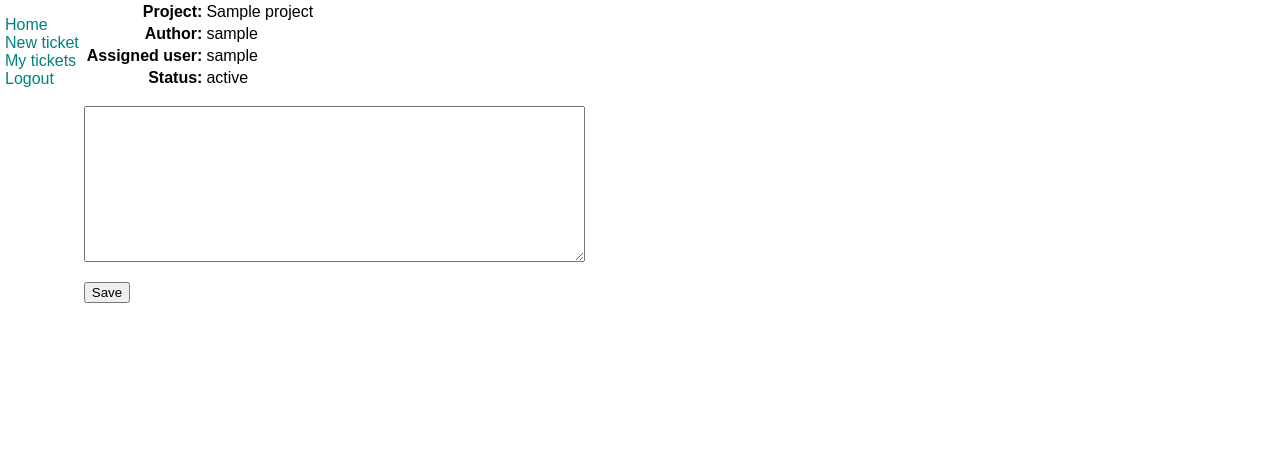
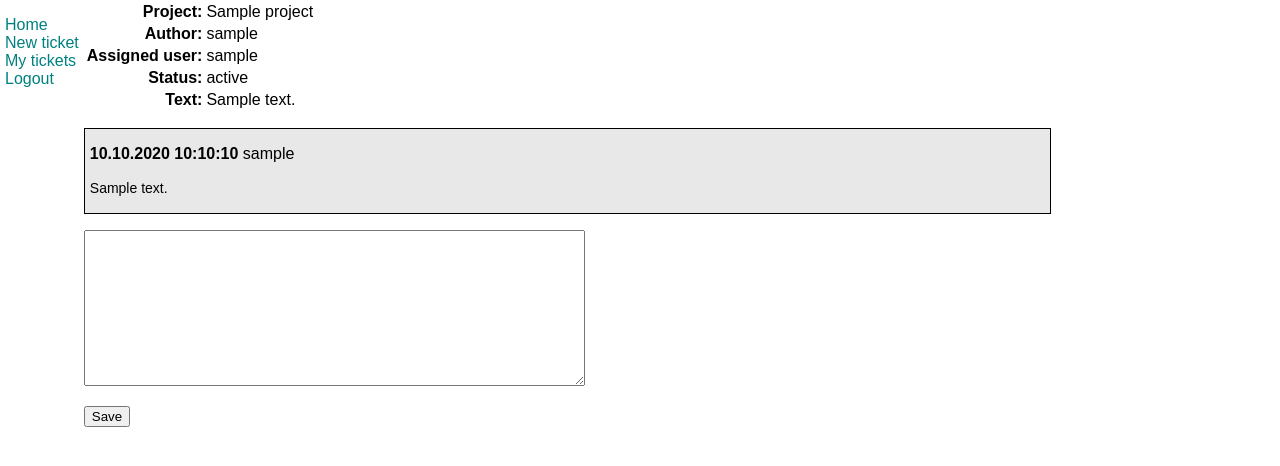
Before and after one commit to disbeliever/issues, a Django app: template tracker/templates/tracker/ticket.html in a window 1280 px wide. Shown: the top 466 px of the page. Run offline with Django 3.2, Linux system fonts and the light colour scheme; the template is opened without the code that fills it: most values are stand-ins (such as "Sample title", 1, 10 or a date in 2020).

Commit message:
Added simple ticket history

```diff
--- a/tracker/static/style.css
+++ b/tracker/static/style.css
@@ -25,8 +25,23 @@ div.menu a:hover { background-color: Bisque; }
 
 div.menu ul
 {
-  list-style-type: none;
   padding-left: 0;
+}
+
+div.ticket_history
+{
+  float: left;
+  width: 75%;
+}
+
+span.datetime
+{
+  font-weight: bold;
+}
+
+span.text
+{
+  font-size: 14px;
 }
 
 table.tickets
@@ -62,3 +77,18 @@ td.field_name
   font-weight: bold;
   text-align: right;
 }
+
+ul
+{
+  list-style-type: none;
+  padding: 0;
+}
+
+ul.ticket_history li
+{
+  background-color: #e8e8e8;
+  border: solid 1px;
+  margin-bottom: 3px;
+  padding-left: 5px;
+  width: 100%;
+}
--- a/tracker/templates/tracker/ticket.html
+++ b/tracker/templates/tracker/ticket.html
@@ -1,5 +1,6 @@
 {% extends "tracker/base.html" %}
 {% block content %}
+<div>
 <table>
   <tr>
     <td class="field_name">Project:</td><td>{{ ticket.project.name }}</td>
@@ -14,7 +15,22 @@
   <tr>
     <td class="field_name">Status:</td><td>{{ticket.status.status}}</td>
   </tr>
+  <tr>
+    <td class="field_name">Text:</td><td>{{ticket.text}}</td>
+  </tr>
 </table>
+</div>
+<div class="ticket_history">
+<ul class="ticket_history">
+  {% for h in history %}
+  <li>
+    <p><span class="datetime">{{ h.dt|date:"d.m.Y H:i:s" }}</span>
+      {{h.user.username}}
+    <p><span class="text">{{ h.text }}</span>
+  </li>
+  {% endfor %}
+</ul>
+</div>
 <form method="post" id="change_ticket"
       action="{% url 'ticket_add_history' ticket.id %}">
   {% csrf_token %}
--- a/tracker/views.py
+++ b/tracker/views.py
@@ -52,10 +52,12 @@ def add(request):
 @login_required
 def ticket(request, ticket_id):
     ticket = get_object_or_404(Ticket, pk=ticket_id)
+    history = TicketHistory.objects.filter(ticket_id=ticket.id).order_by('-dt')
     statuses = TicketStatus.objects.all()
     return render(request, 'tracker/ticket.html', {
         'title': 'Ticket ' + ticket_id,
         'ticket': ticket,
+        'history': history,
         'statuses': statuses
         })
 
```
